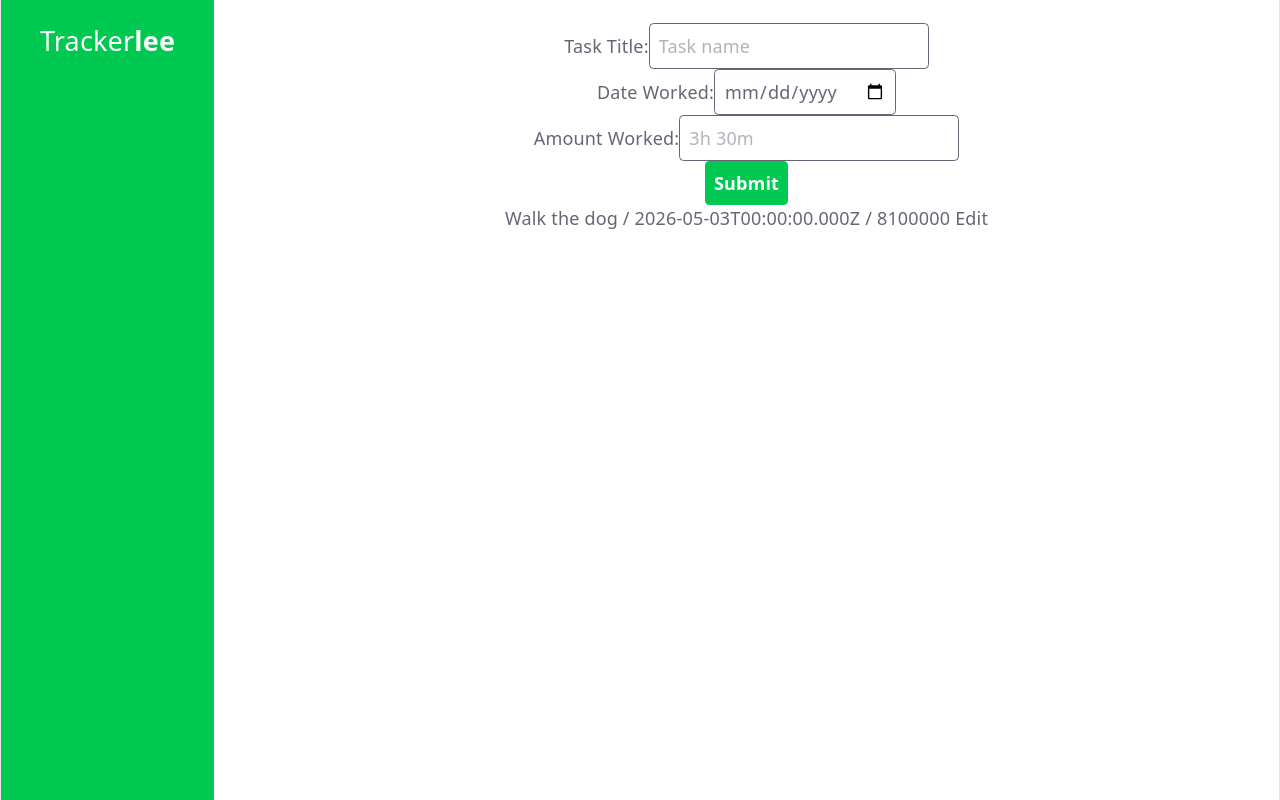
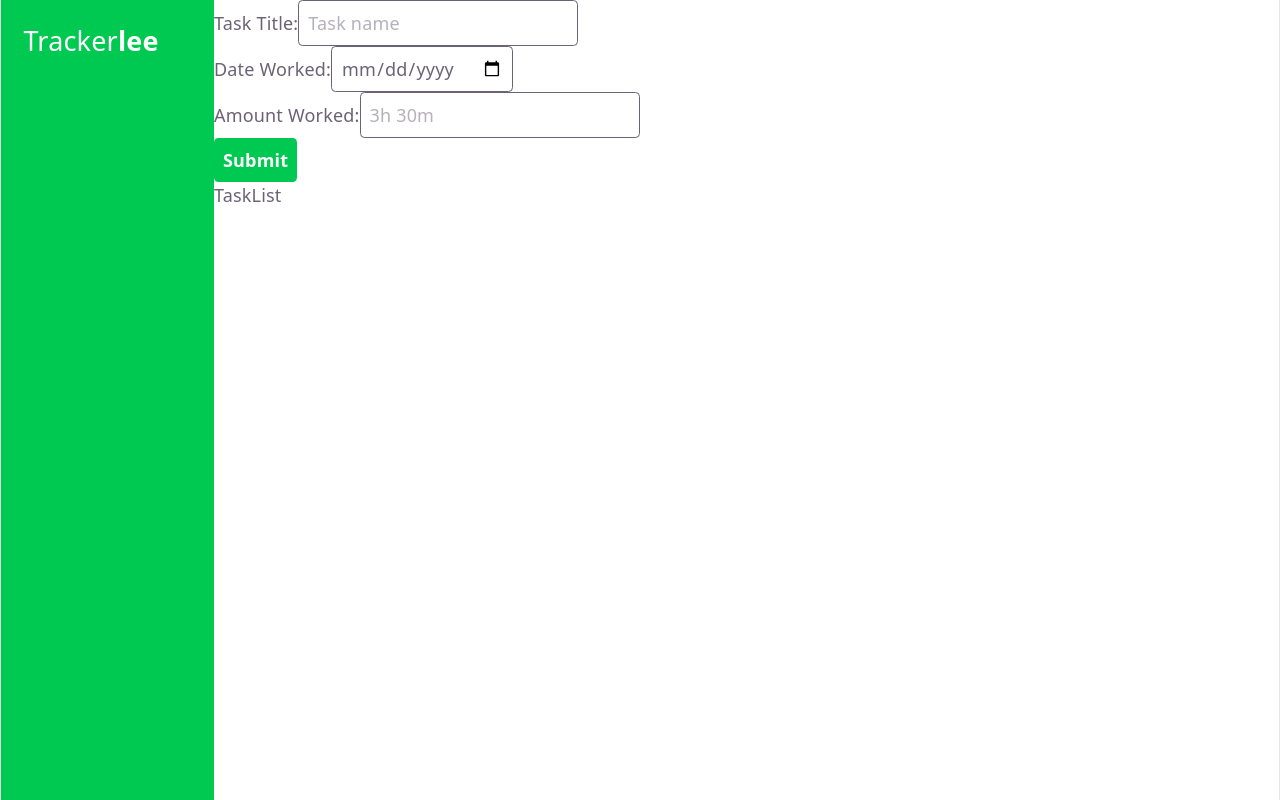
Before and after one commit to leetoufong/trackerlee-app, a React (Vite) app: page / in a window 1280 px wide. Built offline with nearby package versions, Linux system fonts and the light colour scheme.

Commit message:
Give Tasks state an interface TS

```diff
--- a/src/App.tsx
+++ b/src/App.tsx
@@ -1,10 +1,18 @@
 import { useState } from 'react'
 import './App.css'
 import TaskInput from './components/TaskInput';
+import TaskList from './components/TaskList';
 import Calendar from './components/Calendar';
 
 function App() {
-    const [tasks, setTasks] = useState([
+    interface Task {
+        id: string|number;
+        title: string;
+        date: string;
+        time: number;
+    };
+
+    const [tasks, setTasks] = useState<Task[]>([
         {
             id: 'pn00la8- 1778687953108',
             title: 'Walk the dog',
@@ -15,25 +23,15 @@ function App() {
 
     return (
         <>
-            <main className="h-full lg:grid lg:grid-cols-12" role="main">
+            <main className="h-full lg:grid lg:grid-cols-12 text-left" role="main">
                 <aside className="lg:col-span-2 bg-green-500 p-5" role="contentinfo">
                     <h1 className="text-2xl text-white">Tracker<span className="font-bold">lee</span></h1>
                 </aside>
 
-                <div className="lg:col-span-10 w-full p-5">
-                    <header>
-                        <TaskInput tasks={tasks} setTasks={setTasks} />
-                    </header>
+                <div className="lg:col-span-10 w-full">
+                    <TaskInput tasks={tasks} setTasks={setTasks} />
 
-                    <ul>
-                        {tasks?.map((task: { id: string; title: string; date: string; time: number }) => {
-                            return (
-                                <li key={task.id}>
-                                    {task.title} / {task.date} / {task.time} <button>Edit</button>
-                                </li>
-                            )
-                        })}
-                    </ul>
+                    <TaskList tasks={tasks} />
 
                     {/* <Calendar /> */}
                 </div>
```
